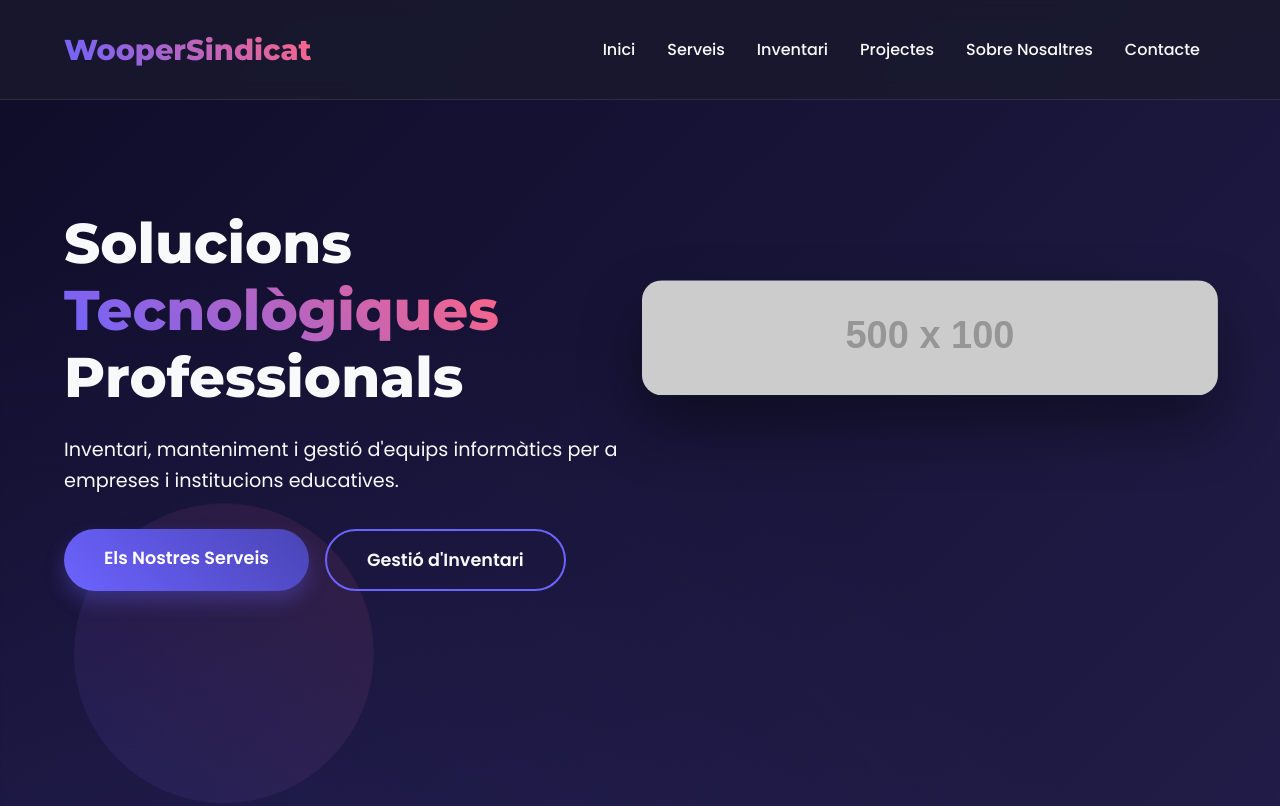
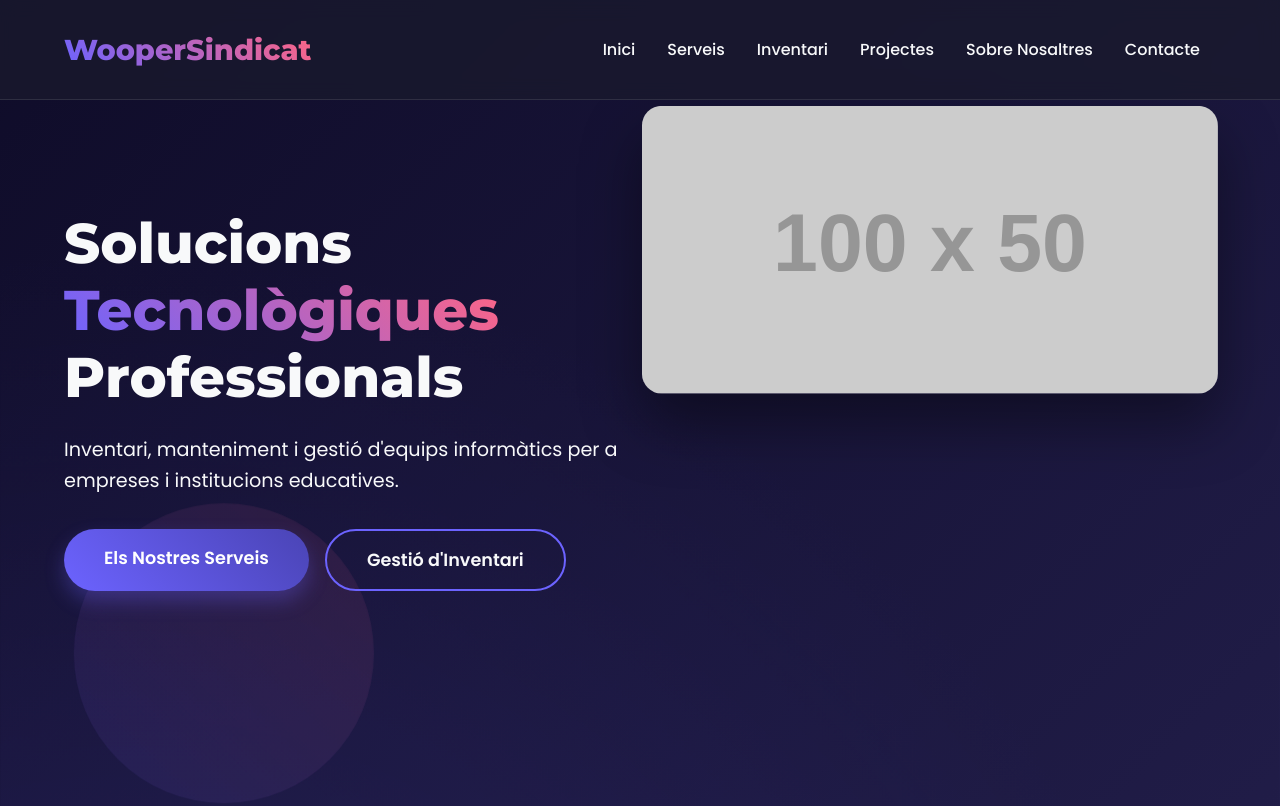
Before and after one commit to Kostiantyn010/woopersindicat, a plain HTML site: page index.html in a window 1280 px wide. Shown: the top 806 px of the page. Drawn offline with Linux system fonts and the light colour scheme; placeholder pictures from the web are drawn by us.

Commit message:
index.html

```diff
--- a/index.html
+++ b/index.html
@@ -902,7 +902,7 @@
         </div>
         <div class="hero-image">
             <!-- Imatge placeholder adaptada al tema -->
-            <img src="https://placehold.co/500x100/1A1A2E/6C63FF?text=Benvinguts&font=montserrat" alt="Solucions Tecnològiques">
+            <img src="https://placehold.co/100x50/1A1A2E/6C63FF?text=Wooper+or+Whoper&font=montserrat" alt="Solucions Tecnològiques">
         </div>
     </section>
 
```
